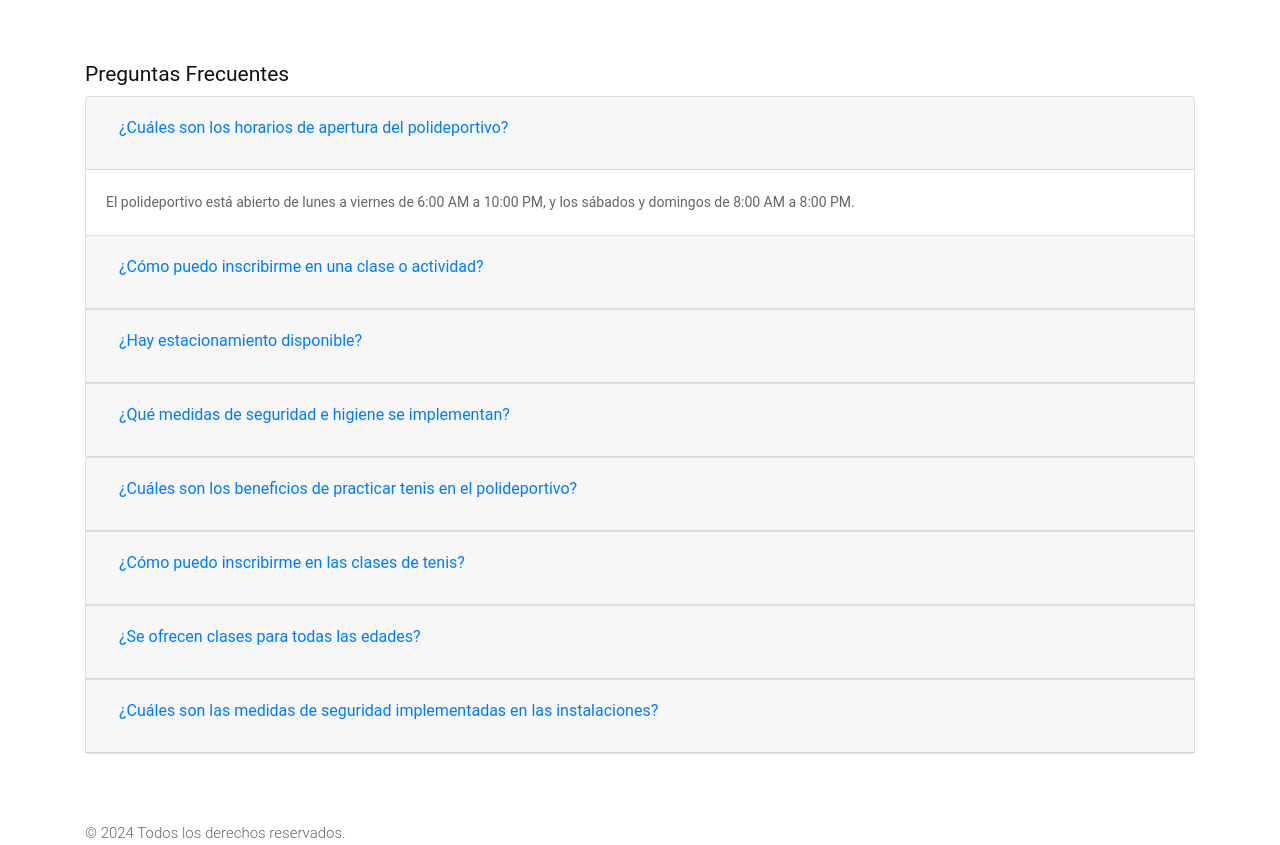
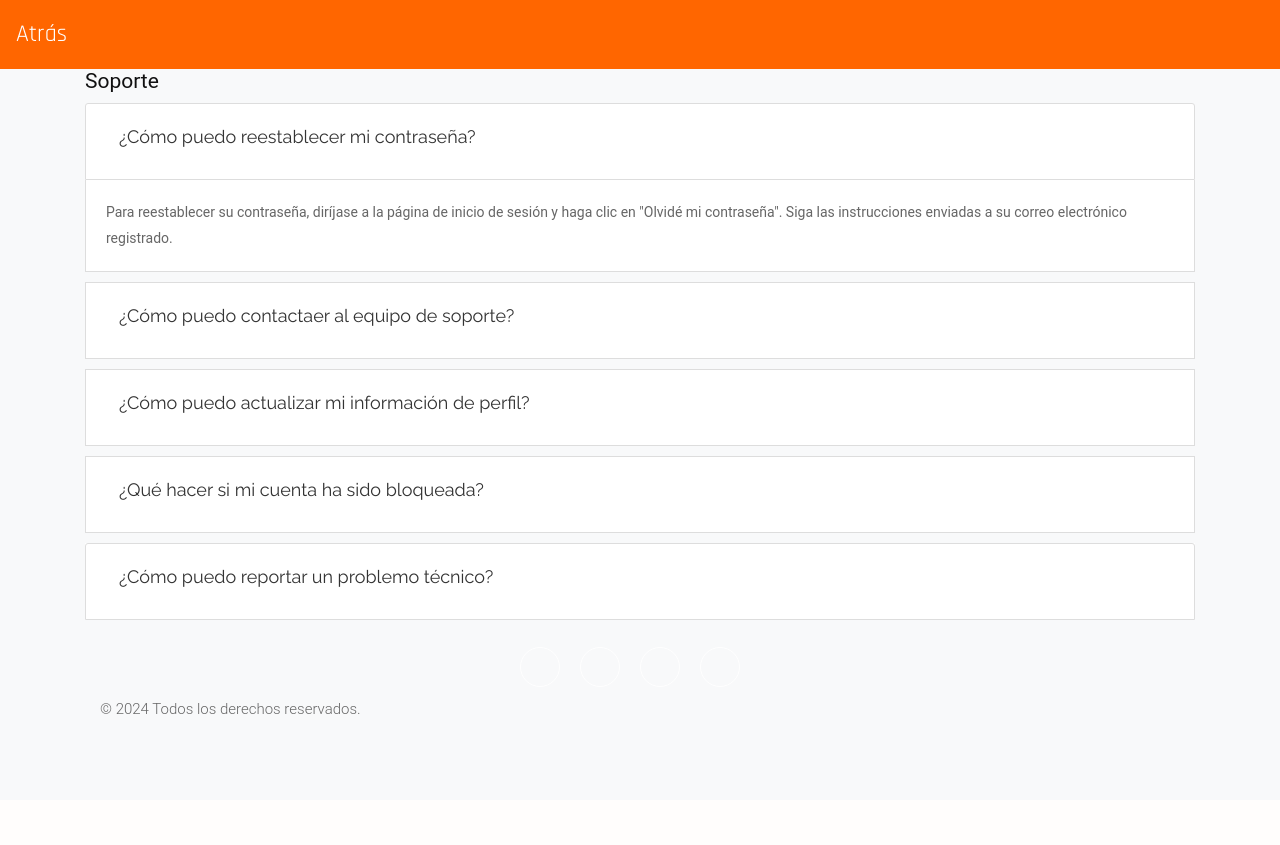
Before and after one commit to Brenrojkor/AmbienteWebViernes, a PHP site: page /soporte.php in a window 1280 px wide. After the commit the page ends 714 px from the top, so only its background shows below. Run offline with PHP 8.4, Linux system fonts and the light colour scheme.

Commit message:
Modificación en la plantilla y creé un css de soporte

```diff
--- /dev/null
+++ b/Proyecto_Grupo2/Proyecto_Grupo2/css/support.css
@@ -0,0 +1,58 @@
+body {
+    font-family: 'Poppins', sans-serif;
+    background-color: #f8f9fa;
+    margin: 0;
+    padding: 0;
+}
+
+.bg-orange {
+    background-color: #ff6600;
+}
+
+.navbar-brand {
+    color: #fff;
+    font-family: 'Rajdhani', sans-serif;
+    font-size: 24px;
+}
+
+.support-title {
+    font-family: 'Rajdhani', sans-serif;
+    font-size: 36px;
+    color: #ff6600;
+    text-align: center;
+    margin: 40px 0;
+}
+
+.accordion .card {
+    border: none;
+    margin-bottom: 10px;
+}
+
+.accordion .card-header {
+    background-color: #fff;
+    border: 1px solid #ddd;
+}
+
+.accordion .btn-link {
+    font-family: 'Raleway', sans-serif;
+    font-size: 18px;
+    color: #333;
+    text-decoration: none;
+    display: block;
+    width: 100%;
+    text-align: left;
+}
+
+.accordion .btn-link:hover {
+    text-decoration: none;
+    color: #ff6600;
+}
+
+.accordion .card-body {
+    border: 1px solid #ddd;
+    border-top: none;
+    background-color: #fff;
+    padding: 20px;
+}
+
+/* Estilos del footer importados desde style.css */
--- a/soporte.php
+++ b/soporte.php
@@ -4,11 +4,11 @@
 <head>
     <meta charset="UTF-8">
     <meta name="viewport" content="width=device-width, initial-scale=1.0">
-    <title>Preguntas Frecuentes</title>
+    <title>Soporte</title>
     <!-- Bootstrap CSS -->
     <link rel="stylesheet" href="css/bootstrap.min.css">
     <!-- FAQ CSS -->
-    <link rel="stylesheet" href="css/faq.css">
+    <link rel="stylesheet" href="css/support.css">
     <!-- Main Style CSS -->
     <link rel="stylesheet" href="css/style.css">
     <!-- Fonts -->
@@ -26,20 +26,20 @@
     </nav>
 
     <div class="container">
-        <h1 class="faq-title">Preguntas Frecuentes</h1>
-        <div class="accordion" id="faqAccordion">
+        <h1 class="faq-title">Soporte</h1>
+        <div class="accordion" id="supportAccordion">
             <div class="card">
                 <div class="card-header" id="headingOne">
                     <h2 class="mb-0">
                         <button class="btn btn-link" type="button" data-toggle="collapse" data-target="#collapseOne"
                             aria-expanded="true" aria-controls="collapseOne">
-                            ¿Cuáles son los horarios de apertura del polideportivo?
+                            ¿Cómo puedo reestablecer mi contraseña?
                         </button>
                     </h2>
                 </div>
-                <div id="collapseOne" class="collapse show" aria-labelledby="headingOne" data-parent="#faqAccordion">
+                <div id="collapseOne" class="collapse show" aria-labelledby="headingOne" data-parent="#supportAccordion">
                     <div class="card-body">
-                        El polideportivo está abierto de lunes a viernes de 6:00 AM a 10:00 PM, y los sábados y domingos de 8:00 AM a 8:00 PM.
+                        Para reestablecer su contraseña, diríjase a la página de inicio de sesión y haga clic en "Olvidé mi contraseña". Siga las instrucciones enviadas a su correo electrónico registrado.
                     </div>
                 </div>
             </div>
@@ -48,13 +48,13 @@
                     <h2 class="mb-0">
                         <button class="btn btn-link collapsed" type="button" data-toggle="collapse" data-target="#collapseTwo"
                             aria-expanded="false" aria-controls="collapseTwo">
-                            ¿Cómo puedo inscribirme en una clase o actividad?
+                            ¿Cómo puedo contactaer al equipo de soporte?
                         </button>
                     </h2>
                 </div>
-                <div id="collapseTwo" class="collapse" aria-labelledby="headingTwo" data-parent="#faqAccordion">
+                <div id="collapseTwo" class="collapse" aria-labelledby="headingTwo" data-parent="#supportAccordion">
                     <div class="card-body">
-                        Puede inscribirse en nuestras clases o actividades a través de nuestra página web o visitando la recepción del polideportivo.
+                        Puede contactar al equipo de soporte a través de nuestro formulario en línea o llamando al número de atención al cliente idsponible en nuestra página de contacto.
                     </div>
                 </div>
             </div>
@@ -63,13 +63,13 @@
                     <h2 class="mb-0">
                         <button class="btn btn-link collapsed" type="button" data-toggle="collapse" data-target="#collapseThree"
                             aria-expanded="false" aria-controls="collapseThree">
-                            ¿Hay estacionamiento disponible?
+                            ¿Cómo puedo actualizar mi información de perfil?
                         </button>
                     </h2>
                 </div>
-                <div id="collapseThree" class="collapse" aria-labelledby="headingThree" data-parent="#faqAccordion">
+                <div id="collapseThree" class="collapse" aria-labelledby="headingThree" data-parent="#supportAccordion">
                     <div class="card-body">
-                        Sí, contamos con un amplio estacionamiento gratuito para todos nuestros usuarios.
+                        Para actualizar su información de perfil, inicie sesión en su cuenta, vaya a "Mi perfil" y haga los cambios necesarios. No olvide guardar los cambios.
                     </div>
                 </div>
             </div>
@@ -78,98 +78,36 @@
                     <h2 class="mb-0">
                         <button class="btn btn-link collapsed" type="button" data-toggle="collapse" data-target="#collapseFour"
                             aria-expanded="false" aria-controls="collapseFour">
-                            ¿Qué medidas de seguridad e higiene se implementan?
+                            ¿Qué hacer si mi cuenta ha sido bloqueada?
                         </button>
                     </h2>
                 </div>
-                <div id="collapseFour" class="collapse" aria-labelledby="headingFour" data-parent="#faqAccordion">
+                <div id="collapseFour" class="collapse" aria-labelledby="headingFour" data-parent="#supportAccordion">
                     <div class="card-body">
-                        Seguimos todas las recomendaciones de las autoridades sanitarias, incluyendo la limpieza y desinfección regular de nuestras instalaciones, la disponibilidad de estaciones de desinfección y el uso obligatorio de mascarillas en áreas comunes.
+                        Si su cuenta ha sido bloqueada, contacte a nuestro equipo de soporte con su información de usuario para recibir asistencia. También puede intentar reestablecer su contraseña.
                     </div>
                 </div>
             </div>
 
-            <div id="faqAccordion">
+            <div id="supportAccordion">
 
-            <div id="faqAccordion">
+            <div id="supportAccordion">
 
             <div class="card">
                 <div class="card-header" id="headingFive">
                     <h2 class="mb-0">
                         <button class="btn btn-link collapsed" type="button" data-toggle="collapse" data-target="#collapseFive"
                         aria-expanded="false" aria-controls="collapseFive">
-                ¿Cuáles son los beneficios de practicar tenis en el polideportivo?
+                        ¿Cómo puedo reportar un problemo técnico?
                     </button>
                 </h2>
             </div>
-    <div id="collapseFive" class="collapse" aria-labelledby="headingFive" data-parent="#faqAccordion">
+            <div id="collapseFive" class="collapse" aria-labelledby="headingFive" data-parent="#supportAccordion">
                 <div class="card-body">
-            Practicar tenis en nuestro polideportivo ofrece beneficios como mejorar la coordinación, la resistencia física, y la concentración. Además, es una excelente forma de socializar y disfrutar del ejercicio al aire libre.
+                    Para reportar un problema técnico, complete el formulario de reporte de problemas disponibles en la sección de soporte de nuestro sitio web o envíe un correo electrónico directamente al equipo de soporte.
                 </div>
             </div>
         </div>
-
-<div class="card">
-    <div class="card-header" id="headingSix">
-        <h2 class="mb-0">
-            <button class="btn btn-link collapsed" type="button" data-toggle="collapse" data-target="#collapseSix"
-                aria-expanded="false" aria-controls="collapseSix">
-                ¿Cómo puedo inscribirme en las clases de tenis?
-            </button>
-        </h2>
-    </div>
-    <div id="collapseSix" class="collapse" aria-labelledby="headingSix" data-parent="#faqAccordion">
-        <div class="card-body">
-            Puedes inscribirte en las clases de tenis contactando directamente con nuestro centro deportivo. También puedes consultar la disponibilidad y horarios a través de nuestra página web.
-        </div>
-    </div>
-</div>
-
-<div class="card">
-    <div class="card-header" id="headingSeven">
-        <h2 class="mb-0">
-            <button class="btn btn-link collapsed" type="button" data-toggle="collapse" data-target="#collapseSeven"
-                aria-expanded="false" aria-controls="collapseSeven">
-                ¿Se ofrecen clases para todas las edades?
-            </button>
-        </h2>
-    </div>
-    <div id="collapseSeven" class="collapse" aria-labelledby="headingSeven" data-parent="#faqAccordion">
-        <div class="card-body">
-            Sí, tenemos programas de tenis diseñados para todas las edades y niveles de habilidad. Desde clases para niños y adolescentes hasta programas especializados para adultos, adaptamos nuestras clases para satisfacer las necesidades de cada grupo.
-        </div>
-    </div>
-</div>
-
-<div class="card">
-    <div class="card-header" id="headingEight">
-        <h2 class="mb-0">
-            <button class="btn btn-link collapsed" type="button" data-toggle="collapse" data-target="#collapseEight"
-                aria-expanded="false" aria-controls="collapseEight">
-                ¿Cuáles son las medidas de seguridad implementadas en las instalaciones?
-            </button>
-        </h2>
-    </div>
-    <div id="collapseEight" class="collapse" aria-labelledby="headingEight" data-parent="#faqAccordion">
-        <div class="card-body">
-            En nuestro polideportivo, seguimos todas las recomendaciones de las autoridades sanitarias. Esto incluye la limpieza y desinfección regular de nuestras instalaciones, la disponibilidad de estaciones de desinfección y el uso obligatorio de mascarillas en áreas comunes para garantizar un ambiente seguro para todos.
-        </div>
-    </div>
-</div>
-
-</div>
-
-
-</div>
-
-
-
-
-
-
-
-
-
     </div>
 </div>
 
@@ -180,15 +118,15 @@
                 <div class="col-lg-12">
                     <div class="footer_top">
                         <ul class="location_icon">
-                            <li> <a href="#"><i class="fa fa-map-marker" aria-hidden="true"></i></a></li>
-                            <li> <a href="#"><i class="fa fa-phone" aria-hidden="true"></i></a></li>
-                            <li> <a href="#"><i class="fa fa-envelope" aria-hidden="true"></i></a></li>
+                            <li> <a href="#"><i class="su su-map-marker" aria-hidden="true"></i></a></li>
+                            <li> <a href="#"><i class="su su-phone" aria-hidden="true"></i></a></li>
+                            <li> <a href="#"><i class="su su-envelope" aria-hidden="true"></i></a></li>
                         </ul>
                         <ul class="social_icon">
-                            <li> <a href="#"><i class="fa fa-facebook-f"></i></a></li>
-                            <li> <a href="#"><i class="fa fa-twitter"></i></a></li>
-                            <li> <a href="#"><i class="fa fa-instagram"></i></a></li>
-                            <li> <a href="#"><i class="fa fa-linkedin"></i></a></li>
+                            <li> <a href="#"><i class="su su-facebook-f"></i></a></li>
+                            <li> <a href="#"><i class="su su-twitter"></i></a></li>
+                            <li> <a href="#"><i class="su su-instagram"></i></a></li>
+                            <li> <a href="#"><i class="su su-linkedin"></i></a></li>
                         </ul>
                     </div>
                 </div>
```
Lines whose indentation alone changed are shown as unchanged.
